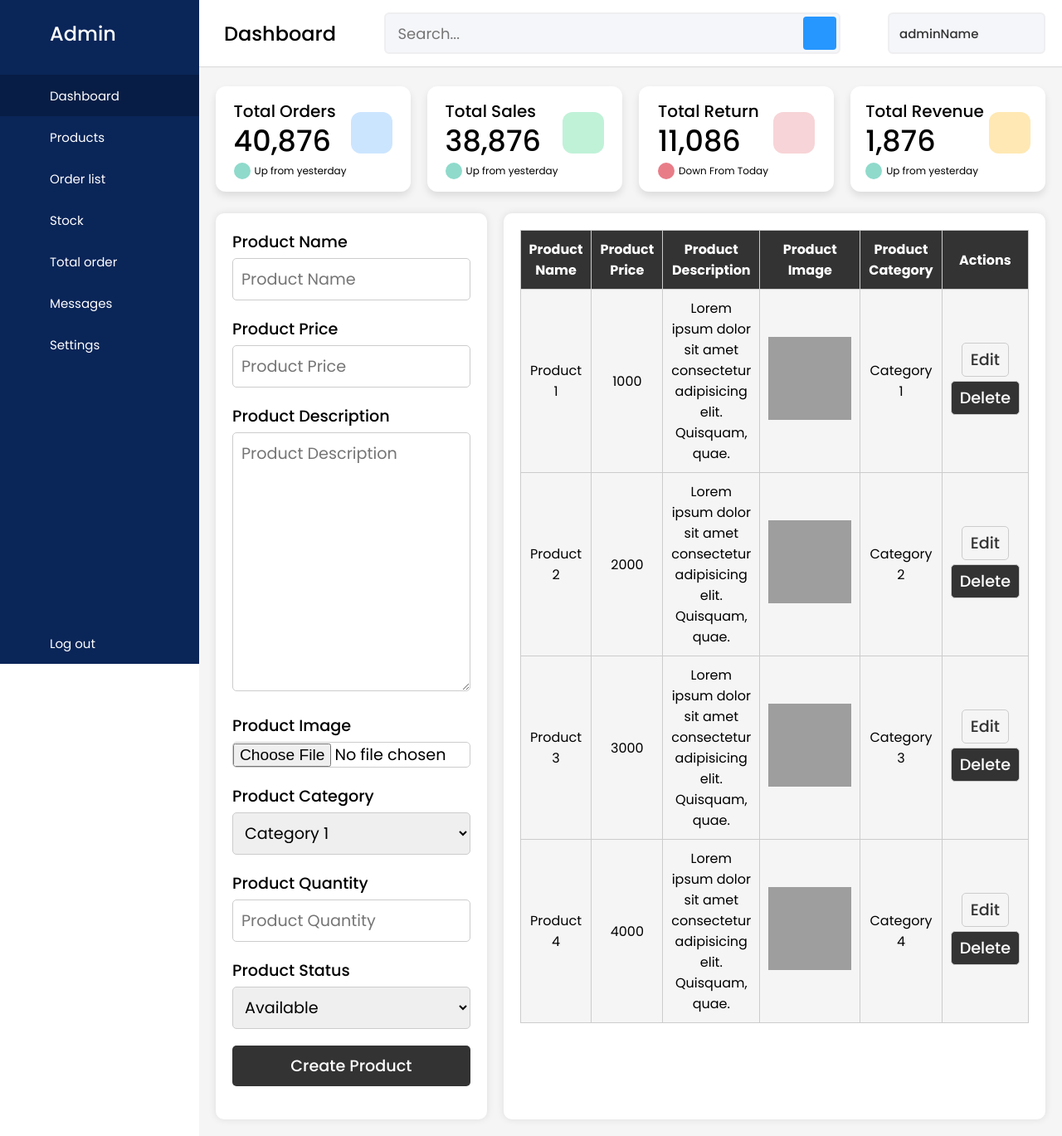
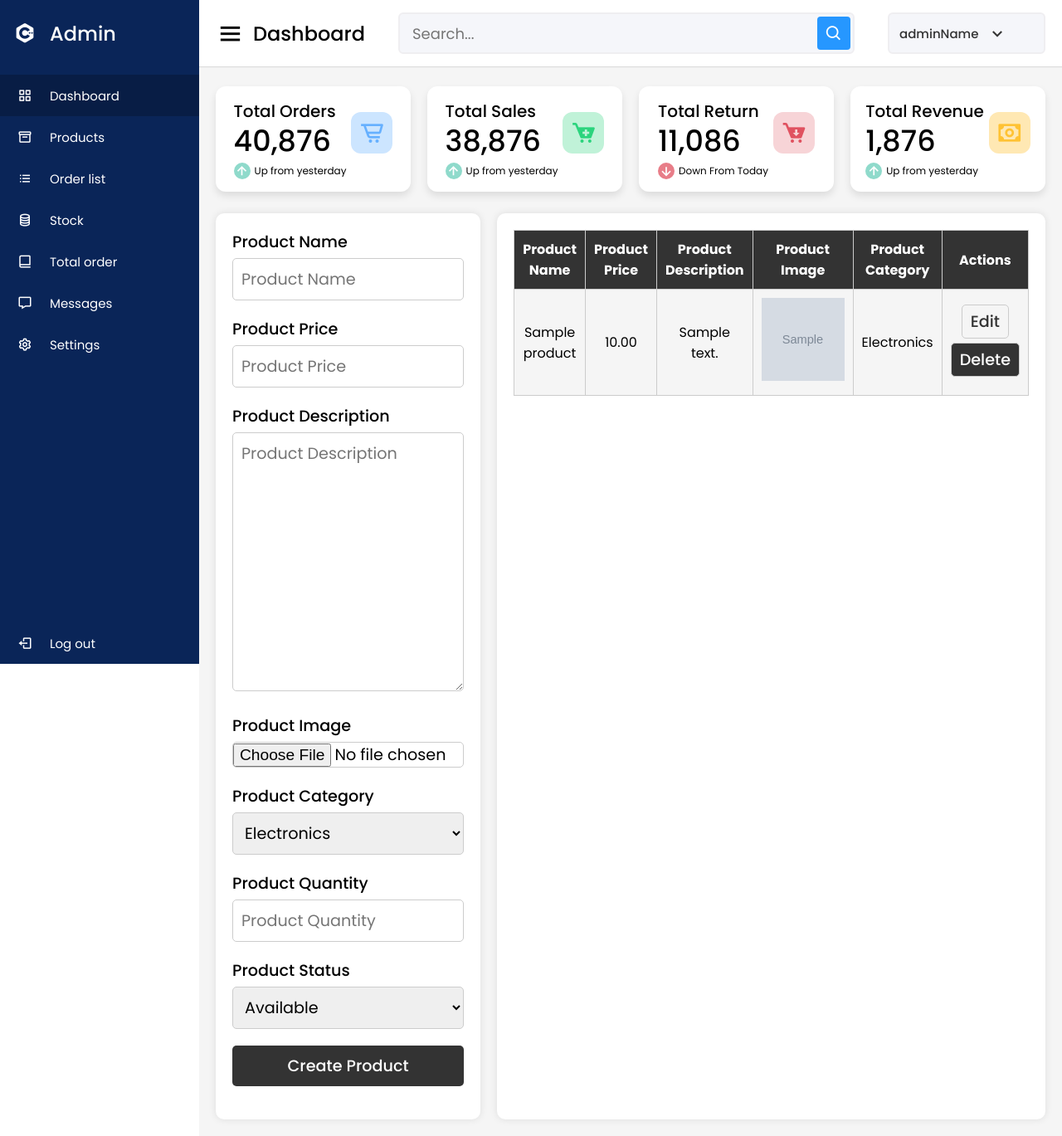
Before and after one commit to kallyas/php-ecom, a PHP site: page /admin/products.php in a window 1280 px wide. Shown: the whole page at 83% size. Run offline with PHP 8.4, Linux system fonts and the light colour scheme; data comes from the database, SQL or seed files in the repository; both versions use the stored data as it was after the commit; tables that the repository leaves empty hold one stand-in row (values such as "Sample post"); grey boxes marked "Sample" are stand-in pictures; grey boxes are pictures that could not be loaded.

Commit message:
ch: bump major changes

```diff
--- a/includes/helpers.php
+++ b/includes/helpers.php
@@ -4,6 +4,7 @@
 
 // upload image and return the image path
 function uploadImage($data) {
+    error_log('uploadImage');
     $target_dir = "uploads/";
     // check if target directory exists, if not create it
     if (!file_exists($target_dir)) {
@@ -47,3 +48,9 @@ function base_url($path) {
     $base_url = "http://localhost:8080/";
     return $base_url . $path;
 }
+
+function deleteImage($path) {
+    if (file_exists($path)) {
+        unlink($path);
+    }
+}
--- a/includes/products.php
+++ b/includes/products.php
@@ -1,5 +1,7 @@
 <!-- File that handles products crud -->
 <?php
+
+require_once 'helpers.php';
 
 
 class Product {
@@ -16,6 +18,8 @@ class Product {
     public $category_name;
     public $created_at;
     public $image;
+    public $quantity;
+    public $status;
 
     // Constructor with $db as database connection
     public function __construct($db) {
@@ -26,7 +30,7 @@ class Product {
     function read() {
         // Select all query
         $query = "SELECT
-                    c.name as category_name, p.id, p.name, p.description, p.price, p.category_id, p.image, p.created_at
+                    c.name as category_name, p.id, p.name, p.description, p.price, p.category_id, p.image, p.created_at, p.quantity, p.status
                 FROM
                     " . $this->table_name . " p
                     LEFT JOIN
@@ -50,7 +54,7 @@ class Product {
         $query = "INSERT INTO
                     " . $this->table_name . "
                 SET
-                    name=:name, price=:price, description=:description, category_id=:category_id, timestamp=:timestamp, image=:image";
+                    name=:name, price=:price, description=:description, category_id=:category_id, created_at=:created_at, image=:image, quantity=:quantity, status=:status";
 
         // Prepare query
         $stmt = $this->conn->prepare($query);
@@ -60,16 +64,20 @@ class Product {
         $this->price = htmlspecialchars(strip_tags($this->price));
         $this->description = htmlspecialchars(strip_tags($this->description));
         $this->category_id = htmlspecialchars(strip_tags($this->category_id));
-        $this->timestamp = htmlspecialchars(strip_tags($this->timestamp));
+        $this->created_at = new DateTime();
         $this->image = htmlspecialchars(strip_tags($this->image));
+        $this->quantity = htmlspecialchars(strip_tags($this->quantity));
+        $this->status = htmlspecialchars(strip_tags($this->status));
 
         // Bind values
         $stmt->bindParam(":name", $this->name);
         $stmt->bindParam(":price", $this->price);
         $stmt->bindParam(":description", $this->description);
         $stmt->bindParam(":category_id", $this->category_id);
-        $stmt->bindParam(":timestamp", $this->timestamp);
+        $stmt->bindParam(":created_at", $this->created_at->format('Y-m-d H:i:s'));
         $stmt->bindParam(":image", $this->image);
+        $stmt->bindParam(":quantity", $this->quantity);
+        $stmt->bindParam(":status", $this->status);
 
         // Execute query
         if ($stmt->execute()) {
@@ -83,7 +91,7 @@ class Product {
     function readOne() {
         // Query to read single record
         $query = "SELECT
-                    c.name as category_name, p.id, p.name, p.description, p.price, p.category_id, p.image, p.created_at
+                    c.name as category_name, p.id, p.name, p.description, p.price, p.category_id, p.image, p.created_at, p.quantity, p.status
                 FROM
                     " . $this->table_name . " p
                     LEFT JOIN
@@ -113,6 +121,9 @@ class Product {
         $this->category_id = $row['category_id'];
         $this->category_name = $row['category_name'];
         $this->image = $row['image'];
+        $this->quantity = $row['quantity'];
+        $this->status = $row['status'];
+
 
     }
 
@@ -125,7 +136,10 @@ class Product {
                     name = :name,
                     price = :price,
                     description = :description,
-                    category_id = :category_id
+                    category_id = :category_id,
+                    image = :image,
+                    quantity = :quantity,
+                    status = :status
                 WHERE
                     id = :id";
 
@@ -138,6 +152,10 @@ class Product {
         $this->description = htmlspecialchars(strip_tags($this->description));
         $this->category_id = htmlspecialchars(strip_tags($this->category_id));
         $this->id = htmlspecialchars(strip_tags($this->id));
+        $this->image = htmlspecialchars(strip_tags($this->image));
+        $this->quantity = htmlspecialchars(strip_tags($this->quantity));
+        $this->status = htmlspecialchars(strip_tags($this->status));
+
 
         // Bind new values
         $stmt->bindParam(':name', $this->name);
@@ -145,6 +163,9 @@ class Product {
         $stmt->bindParam(':description', $this->description);
         $stmt->bindParam(':category_id', $this->category_id);
         $stmt->bindParam(':id', $this->id);
+        $stmt->bindParam(':image', $this->image);
+        $stmt->bindParam(':quantity', $this->quantity);
+        $stmt->bindParam(':status', $this->status);
 
         // Execute the query
         if ($stmt->execute()) {
@@ -156,6 +177,8 @@ class Product {
 
     // Delete the product
     function delete() {
+        // delete image from server
+        deleteImage($this->image);
         // Delete query
         $query = "DELETE FROM " . $this->table_name . " WHERE id = ?";
 
@@ -180,7 +203,7 @@ class Product {
     function search($keywords) {
         // Select all query
         $query = "SELECT
-                    c.name as category_name, p.id, p.name, p.description, p.price, p.category_id, p.image, p.created_at
+                    c.name as category_name, p.id, p.name, p.description, p.price, p.category_id, p.image, p.created_at, p.quantity, p.status
                 FROM
                     " . $this->table_name . " p
                     LEFT JOIN
@@ -213,7 +236,7 @@ class Product {
     public function readPaging($from_record_num, $records_per_page) {
         // Select query
         $query = "SELECT
-                    c.name as category_name, p.id, p.name, p.description, p.price, p.category_id, p.image, p.created_at
+                    c.name as category_name, p.id, p.name, p.description, p.price, p.category_id, p.image, p.created_at, p.quantity, p.status
                 FROM
                     " . $this->table_name . " p
                     LEFT JOIN
--- a/public/admin/products.php
+++ b/public/admin/products.php
@@ -1,4 +1,40 @@
 <?php
+
+require_once '../../includes/config.php';
+require_once '../../includes/helpers.php';
+require_once '../../includes/products.php';
+require_once '../../includes/category.php';
+
+$product = new Product($db);
+$category = new Category($db);
+$error = '';
+if($_POST && isset($_POST['create__product'])) {
+    error_log('submit');
+    $product->name = $_POST['product__name'];
+    $product->price = $_POST['product__price'];
+    $product->description = $_POST['product__description'];
+    $product->category_id = $_POST['product__category_id'];
+    $product->image = uploadImage($_FILES['product__image']);
+    $product->quantity = $_POST['product__quantity'];
+    $product->status = $_POST['product__status'];
+
+    // debug to see if data is assigned to object
+    // echo '<pre>';
+    // var_dump($product);
+    // echo '</pre>';
+    // exit;
+
+    if($product->create()) {
+        header('Location: products.php');
+    } else {
+        $error = 'Something went wrong. Please try again.';
+    }
+
+}
+
+
+$products = $product->read();
+$categories = $category->read();
 
 
 ?>
@@ -9,6 +45,7 @@
     <meta http-equiv="X-UA-Compatible" content="IE=edge">
     <meta name="viewport" content="width=device-width, initial-scale=1.0">
     <title>View Products | Dashboard</title>
+    <link href='https://unpkg.com/boxicons@2.0.7/css/boxicons.min.css' rel='stylesheet'>
     <link rel="stylesheet" href="../css/admin.css">
     <link rel="stylesheet" href="../css/products.css">
 </head>
@@ -22,7 +59,12 @@
             <div class="product-boxes">
                 <div class="new__product__container">
                     <div class="new__product__form">
-                        <form action="products.php" method="POST" enctype="multipart/form-data">
+                        <?php if($error) : ?>
+                            <div class="error">
+                                <p><?php echo $error ?></p>
+                            </div>
+                        <?php endif; ?>
+                        <form action="<?php echo htmlspecialchars($_SERVER["PHP_SELF"]);?>" method="POST" enctype="multipart/form-data">
                             <div class="form__group">
                                 <label for="product__name">Product Name</label>
                                 <input type="text" name="product__name" id="product__name" placeholder="Product Name" required>
@@ -33,7 +75,7 @@
                             </div>
                             <div class="form__group">
                                 <label for="product__description">Product Description</label>
-                                <textarea name="product__description" id="product__description" cols="30" rows="10" placeholder="Product Description" required></textarea>
+                                <textarea name="product__description" id="product__description" cols="10" rows="10" placeholder="Product Description" required></textarea>
                             </div>
                             <div class="form__group">
                                 <label for="product__image">Product Image</label>
@@ -41,11 +83,10 @@
                             </div>
                             <div class="form__group">
                                 <label for="product__category">Product Category</label>
-                                <select name="product__category" id="product__category" required>
-                                    <option value="1">Category 1</option>
-                                    <option value="2">Category 2</option>
-                                    <option value="3">Category 3</option>
-                                    <option value="4">Category 4</option>
+                                <select name="product__category_id" id="product__category" required>
+                                    <?php while($row = $categories->fetch(PDO::FETCH_ASSOC)) : ?>
+                                        <option value="<?php echo $row['id'] ?>"><?php echo $row['name'] ?></option>
+                                    <?php endwhile; ?>
                                 </select>
                             </div>
                             <div class="form__group">
@@ -78,55 +119,25 @@
                             </tr>
                         </thead>
                         <tbody>
-                            <tr>
-                                <td>Product 1</td>
-                                <td>1000</td>
-                                <td>Lorem ipsum dolor sit amet consectetur adipisicing elit. Quisquam, quae.</td>
-                                <td><img src="../images/products/product1.jpg" alt="Product 1"></td>
-                                <td>Category 1</td>
-                                <td>
-                                    <a href="products.php?edit=1">Edit</a>
-                                    <a href="products.php?delete=1">Delete</a>
-                                </td>
-                            </tr>
-                            <tr>
-                                <td>Product 2</td>
-                                <td>2000</td>
-                                <td>Lorem ipsum dolor sit amet consectetur adipisicing elit. Quisquam, quae.</td>
-                                <td><img src="../images/products/product2.jpg" alt="Product 2"></td>
-                                <td>Category 2</td>
-                                <td>
-                                    <a href="products.php?edit=2">Edit</a>
-                                    <a href="products.php?delete=2">Delete</a>
-                                </td>
-                            </tr>
-                            <tr>
-                                <td>Product 3</td>
-                                <td>3000</td>
-                                <td>Lorem ipsum dolor sit amet consectetur adipisicing elit. Quisquam, quae.</td>
-                                <td><img src="../images/products/product3.jpg" alt="Product 3"></td>
-                                <td>Category 3</td>
-                                <td>
-                                    <a href="products.php?edit=3">Edit</a>
-                                    <a href="products.php?delete=3">Delete</a>
-                                </td>
-                            </tr>
-                            <tr>
-                                <td>Product 4</td>
-                                <td>4000</td>
-                                <td>Lorem ipsum dolor sit amet consectetur adipisicing elit. Quisquam, quae.</td>
-                                <td><img src="../images/products/product4.jpg" alt="Product 4"></td>
-                                <td>Category 4</td>
-                                <td>
-                                    <a href="products.php?edit=4">Edit</a>
-                                    <a href="products.php?delete=4">Delete</a>
-                                </td>
-                            </tr>
+                            <?php while($row = $products->fetch(PDO::FETCH_ASSOC)) : ?>
+                                <tr>
+                                    <td><?php echo $row['name'] ?></td>
+                                    <td><?php echo $row['price'] ?></td>
+                                    <td><?php echo $row['description'] ?></td>
+                                    <td><img src="<?php echo $row['image'] ?>" alt="<?php echo $row['name'] ?>"></td>
+                                    <td><?php echo $row['category_name'] ?></td>
+                                    <td>
+                                        <a href="edit_product.php?id=<?php echo $row['id'] ?>">Edit</a>
+                                        <a href="delete_product.php?id=<?php echo $row['id'] ?>">Delete</a>
+                                    </td>
+                                </tr>
+                            <?php endwhile; ?>
                         </tbody>
                     </table>
                 </div>
             </div>
         </div>
     </section>
+    <script src="../js/admin.js"></script>
 </body>
 </html>
```
Also changed, not shown: db.sql (+19 -0 lines).
